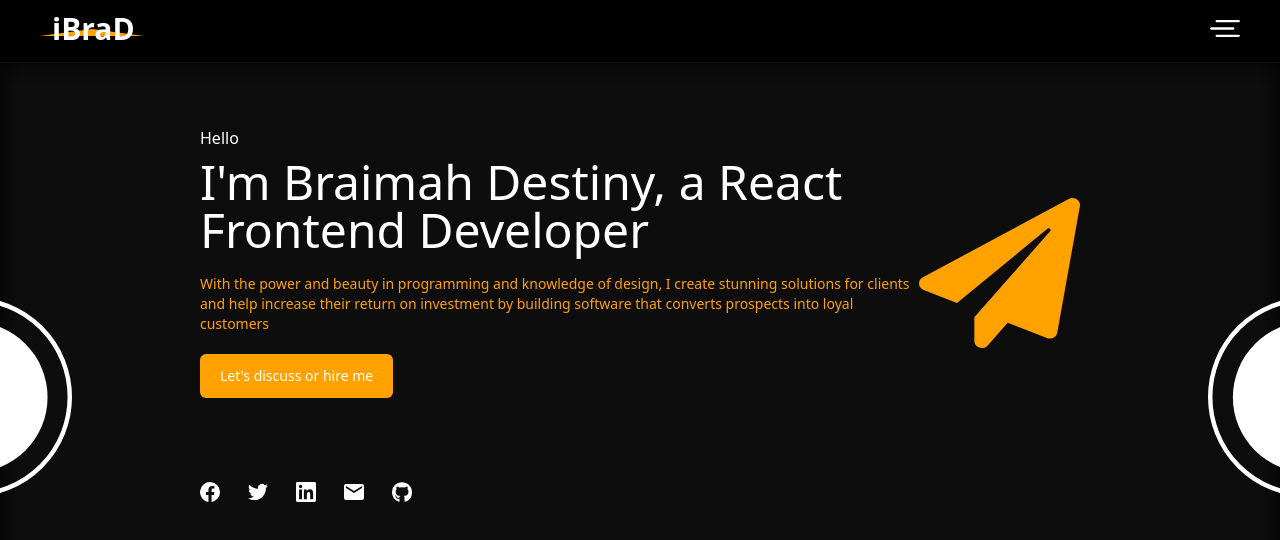
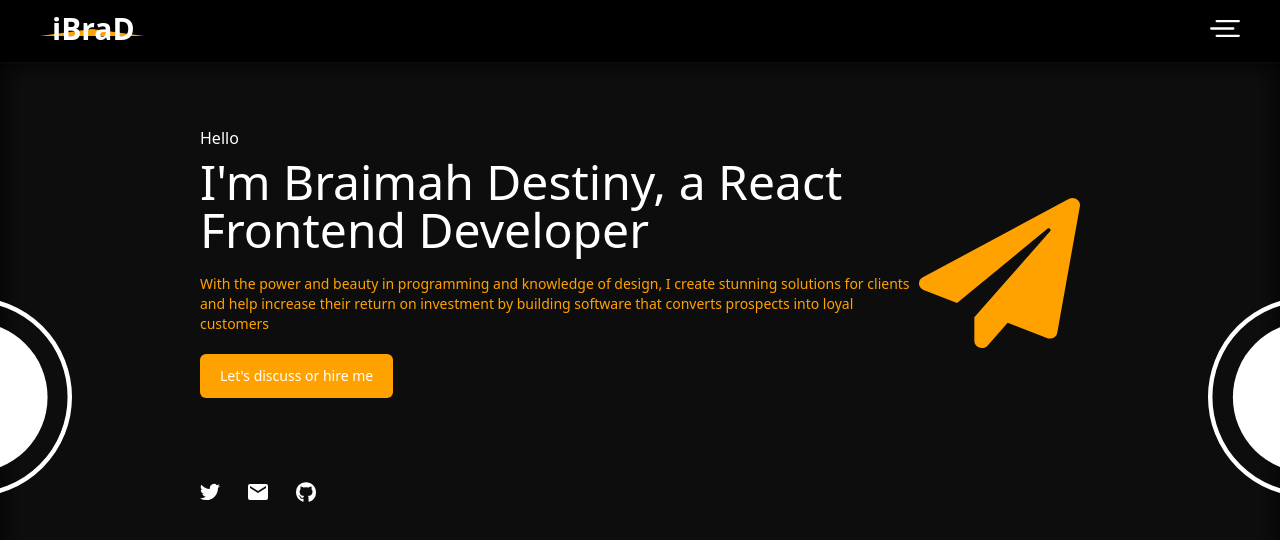
Before and after one commit to MickelsonKlaus/portfolio-redesign, a Next.js app: page / in a window 1280 px wide. Shown: the top 540 px of the page. Built offline with nearby package versions, Linux system fonts and the light colour scheme.

Commit message:
F In socials removed

```diff
--- a/components/Layout.js
+++ b/components/Layout.js
@@ -12,15 +12,15 @@ function Layout({ children }) {
             <div className='relative pt-16 w-screen min-h-screen md:w-[75%] mx-auto p-5 md:px-10 before:absolute before:h-full before:z-0 before:w-screen before:bg-white/5 before:blur-md before:top-1/2 before:left-1/2 before:-translate-x-1/2 before:-translate-y-1/2'>
                 {children}
                 <span className="block my-16 space-x-5 md:space-x-7 group" rel="noreferrer">
-                    <a href="https://web.facebook.com/Braimah-Destiny-105694525474749" target="_blank" title="Facebook" rel="noreferrer">
+                    {/* <a href="https://web.facebook.com/Braimah-Destiny-105694525474749" target="_blank" title="Facebook" rel="noreferrer">
                         <Image src={facebook} alt="facebook" width={20} height={20} className="transition-all duration-200 hover:scale-110 active:scale-110" />
-                    </a>
+                    </a> */}
                     <a href="https://twitter.com/iDevBraD" target="_blank" title="Twitter" rel="noreferrer">
                         <Image src={twitter} alt="twitter" width={20} height={20} className="transition-all duration-200 hover:scale-110 active:scale-110" />
                     </a>
-                    <a href="https://www.linkedin.com/in/destiny-braimah-073178238/" target="_blank" title="LinkedIn" rel="noreferrer">
+                    {/* <a href="https://www.linkedin.com/in/destiny-braimah-073178238/" target="_blank" title="LinkedIn" rel="noreferrer">
                         <Image src={linkedin} alt="linkedin" width={20} height={20} className="transition-all duration-200 hover:scale-110 active:scale-110" />
-                    </a>
+                    </a> */}
                     <a href="mailto: braimahaboy@gmail.com" target="_blank" title="Email" rel="noreferrer">
                         <Image src={email} alt="email" width={20} height={20} className="transition-all duration-200 hover:scale-110 active:scale-110" />
                     </a>
```
